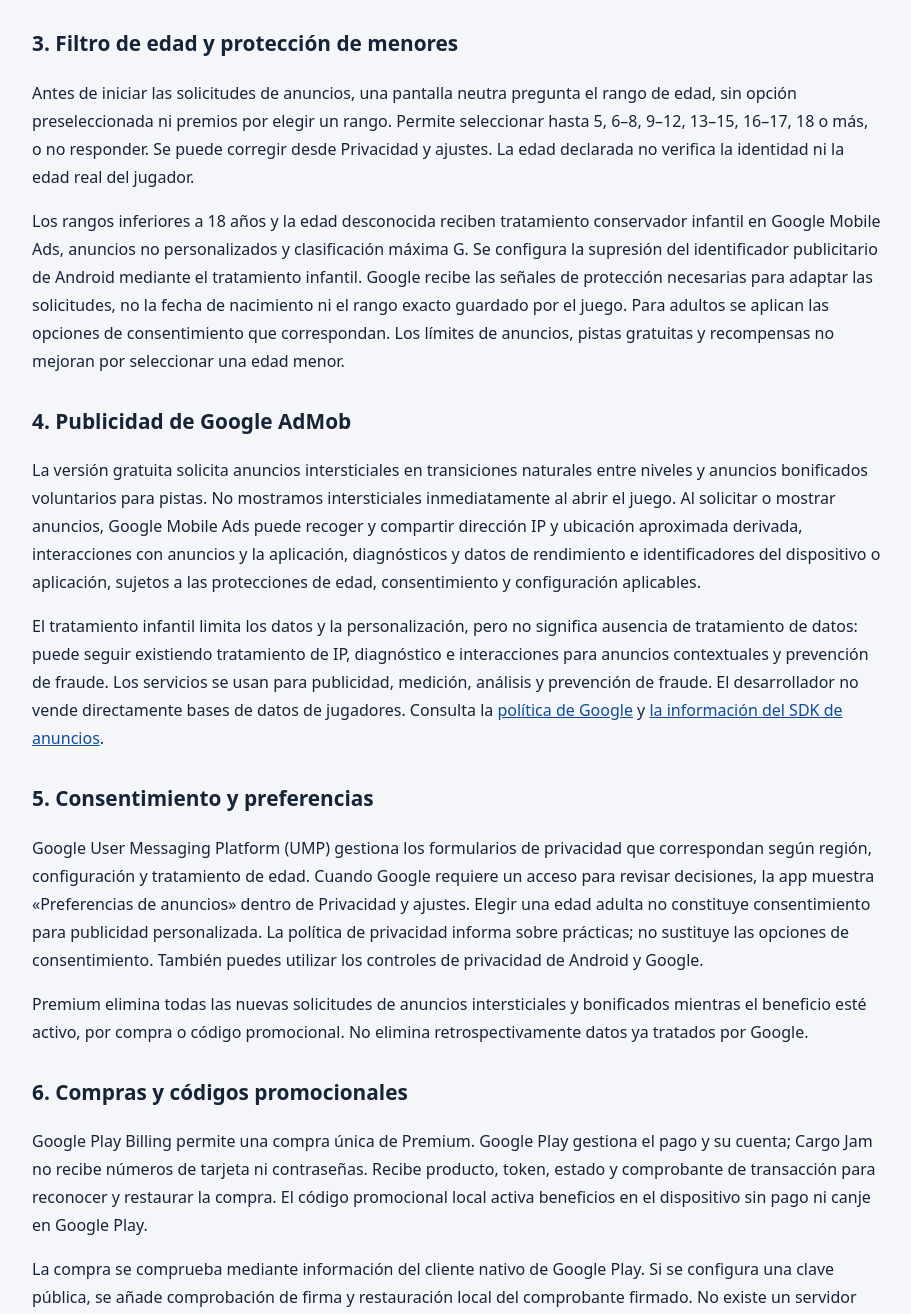
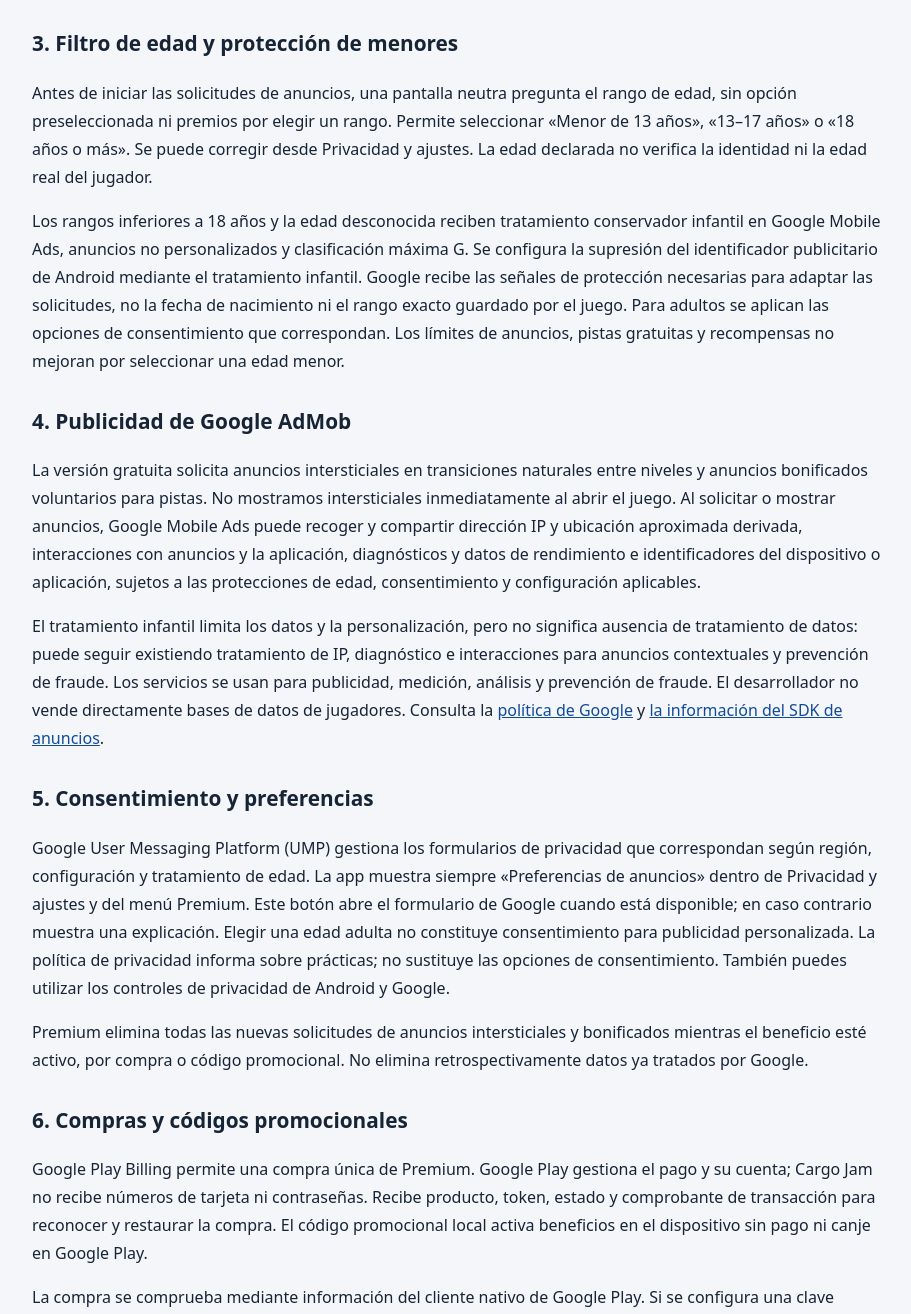
Before and after one commit to jyachann/cargojam-privacidad, a plain HTML site: page index.html in a window 1280 px wide. Shown: the part 678-1992 px from the top of the page, without its empty margins (183-1094 px from the left). Drawn offline with Linux system fonts and the light colour scheme.

Commit message:
Actualiza tres rangos de edad y acceso a preferencias de anuncios

```diff
--- a/index.html
+++ b/index.html
@@ -1,9 +1,9 @@
-<!doctype html><html lang="es"><head><meta charset="utf-8"><meta name="viewport" content="width=device-width,initial-scale=1"><title>Política de privacidad | Cargo Jam</title><style>body{margin:0;background:#f4f6fa;color:#172436;font:16px/1.75 system-ui,sans-serif}main{max-width:850px;margin:auto;padding:32px 24px 64px}h1{font-size:2.5rem;line-height:1.2}h2{font-size:1.3rem}section{margin:28px 0}a{color:#104b9b;overflow-wrap:anywhere}header{border-top:6px solid #1659ae;padding-top:20px}</style></head><body><main><header><b>CARGO JAM</b><h1>Política de privacidad</h1><p>Última actualización: 13 de octubre de 2026</p></header>
+<!doctype html><html lang="es"><head><meta charset="utf-8"><meta name="viewport" content="width=device-width,initial-scale=1"><title>Política de privacidad | Cargo Jam</title><style>body{margin:0;background:#f4f6fa;color:#172436;font:16px/1.75 system-ui,sans-serif}main{max-width:850px;margin:auto;padding:32px 24px 64px}h1{font-size:2.5rem;line-height:1.2}h2{font-size:1.3rem}section{margin:28px 0}a{color:#104b9b;overflow-wrap:anywhere}header{border-top:6px solid #1659ae;padding-top:20px}</style></head><body><main><header><b>CARGO JAM</b><h1>Política de privacidad</h1><p>Última actualización: 17 de octubre de 2026</p></header>
 <section><h2>1. Contacto</h2><p>Esta política explica el tratamiento de datos del juego Cargo Jam para Android. Para consultas sobre privacidad escribe a <a href="mailto:LABSCHANN@GMAIL.COM">LABSCHANN@GMAIL.COM</a>. Cargo Jam no requiere una cuenta propia ni dispone de un servidor propio que almacene perfiles de jugadores.</p></section>
 <section><h2>2. Datos guardados en el dispositivo</h2><p>El juego guarda progreso, niveles completados, estrellas, fichas, sonido, temas, frecuencia de anuncios y registros locales de beneficios premium. La activación mediante código promocional se guarda en las preferencias privadas de Android. El rango de edad seleccionado también se guarda localmente para adaptar el tratamiento publicitario. No solicitamos nombres ni fechas de nacimiento completas. No sincronizamos estos datos con un servidor propio.</p><p>No solicitamos acceso a cámara, micrófono, contactos ni ubicación precisa. No incluimos un servicio independiente de analítica como Firebase Analytics.</p></section>
-<section><h2>3. Filtro de edad y protección de menores</h2><p>Antes de iniciar las solicitudes de anuncios, una pantalla neutra pregunta el rango de edad, sin opción preseleccionada ni premios por elegir un rango. Permite seleccionar hasta 5, 6–8, 9–12, 13–15, 16–17, 18 o más, o no responder. Se puede corregir desde Privacidad y ajustes. La edad declarada no verifica la identidad ni la edad real del jugador.</p><p>Los rangos inferiores a 18 años y la edad desconocida reciben tratamiento conservador infantil en Google Mobile Ads, anuncios no personalizados y clasificación máxima G. Se configura la supresión del identificador publicitario de Android mediante el tratamiento infantil. Google recibe las señales de protección necesarias para adaptar las solicitudes, no la fecha de nacimiento ni el rango exacto guardado por el juego. Para adultos se aplican las opciones de consentimiento que correspondan. Los límites de anuncios, pistas gratuitas y recompensas no mejoran por seleccionar una edad menor.</p></section>
+<section><h2>3. Filtro de edad y protección de menores</h2><p>Antes de iniciar las solicitudes de anuncios, una pantalla neutra pregunta el rango de edad, sin opción preseleccionada ni premios por elegir un rango. Permite seleccionar «Menor de 13 años», «13–17 años» o «18 años o más». Se puede corregir desde Privacidad y ajustes. La edad declarada no verifica la identidad ni la edad real del jugador.</p><p>Los rangos inferiores a 18 años y la edad desconocida reciben tratamiento conservador infantil en Google Mobile Ads, anuncios no personalizados y clasificación máxima G. Se configura la supresión del identificador publicitario de Android mediante el tratamiento infantil. Google recibe las señales de protección necesarias para adaptar las solicitudes, no la fecha de nacimiento ni el rango exacto guardado por el juego. Para adultos se aplican las opciones de consentimiento que correspondan. Los límites de anuncios, pistas gratuitas y recompensas no mejoran por seleccionar una edad menor.</p></section>
 <section><h2>4. Publicidad de Google AdMob</h2><p>La versión gratuita solicita anuncios intersticiales en transiciones naturales entre niveles y anuncios bonificados voluntarios para pistas. No mostramos intersticiales inmediatamente al abrir el juego. Al solicitar o mostrar anuncios, Google Mobile Ads puede recoger y compartir dirección IP y ubicación aproximada derivada, interacciones con anuncios y la aplicación, diagnósticos y datos de rendimiento e identificadores del dispositivo o aplicación, sujetos a las protecciones de edad, consentimiento y configuración aplicables.</p><p>El tratamiento infantil limita los datos y la personalización, pero no significa ausencia de tratamiento de datos: puede seguir existiendo tratamiento de IP, diagnóstico e interacciones para anuncios contextuales y prevención de fraude. Los servicios se usan para publicidad, medición, análisis y prevención de fraude. El desarrollador no vende directamente bases de datos de jugadores. Consulta la <a href="https://policies.google.com/privacy">política de Google</a> y <a href="https://developers.google.com/admob/android/privacy/play-data-disclosure">la información del SDK de anuncios</a>.</p></section>
-<section><h2>5. Consentimiento y preferencias</h2><p>Google User Messaging Platform (UMP) gestiona los formularios de privacidad que correspondan según región, configuración y tratamiento de edad. Cuando Google requiere un acceso para revisar decisiones, la app muestra «Preferencias de anuncios» dentro de Privacidad y ajustes. Elegir una edad adulta no constituye consentimiento para publicidad personalizada. La política de privacidad informa sobre prácticas; no sustituye las opciones de consentimiento. También puedes utilizar los controles de privacidad de Android y Google.</p><p>Premium elimina todas las nuevas solicitudes de anuncios intersticiales y bonificados mientras el beneficio esté activo, por compra o código promocional. No elimina retrospectivamente datos ya tratados por Google.</p></section>
+<section><h2>5. Consentimiento y preferencias</h2><p>Google User Messaging Platform (UMP) gestiona los formularios de privacidad que correspondan según región, configuración y tratamiento de edad. La app muestra siempre «Preferencias de anuncios» dentro de Privacidad y ajustes y del menú Premium. Este botón abre el formulario de Google cuando está disponible; en caso contrario muestra una explicación. Elegir una edad adulta no constituye consentimiento para publicidad personalizada. La política de privacidad informa sobre prácticas; no sustituye las opciones de consentimiento. También puedes utilizar los controles de privacidad de Android y Google.</p><p>Premium elimina todas las nuevas solicitudes de anuncios intersticiales y bonificados mientras el beneficio esté activo, por compra o código promocional. No elimina retrospectivamente datos ya tratados por Google.</p></section>
 <section><h2>6. Compras y códigos promocionales</h2><p>Google Play Billing permite una compra única de Premium. Google Play gestiona el pago y su cuenta; Cargo Jam no recibe números de tarjeta ni contraseñas. Recibe producto, token, estado y comprobante de transacción para reconocer y restaurar la compra. El código promocional local activa beneficios en el dispositivo sin pago ni canje en Google Play.</p><p>La compra se comprueba mediante información del cliente nativo de Google Play. Si se configura una clave pública, se añade comprobación de firma y restauración local del comprobante firmado. No existe un servidor propio de validación centralizada. La activación promocional y el progreso son locales; borrar los datos los elimina. Una compra válida se puede restaurar con Google Play. Las solicitudes de reembolso se gestionan mediante Google Play.</p></section>
 <section><h2>7. Conservación y eliminación</h2><p>Los datos locales permanecen hasta que borres los datos de la app desde Android o la desinstales. Los datos que Google trata se conservan según sus propias políticas; el desarrollador no dispone de una herramienta que elimine los registros publicitarios o transacciones de Google. Utiliza los controles y solicitudes de Google para esos datos.</p><p>Si nos escribes, recibimos tu correo y el contenido para responder; puedes solicitar la eliminación de esa correspondencia cuando no exista obligación de conservarla. No hay una cuenta propia de Cargo Jam que debas eliminar. Padres, madres o tutores pueden escribirnos sobre información enviada directamente al desarrollador.</p></section>
 <section><h2>8. Seguridad y tratamiento internacional</h2><p>El juego limita el puente nativo a sus recursos locales. Los servicios externos transmiten información mediante conexiones cifradas. Ningún sistema garantiza seguridad absoluta. Google y el alojamiento pueden tratar datos fuera de tu país conforme a sus políticas.</p></section>
```
